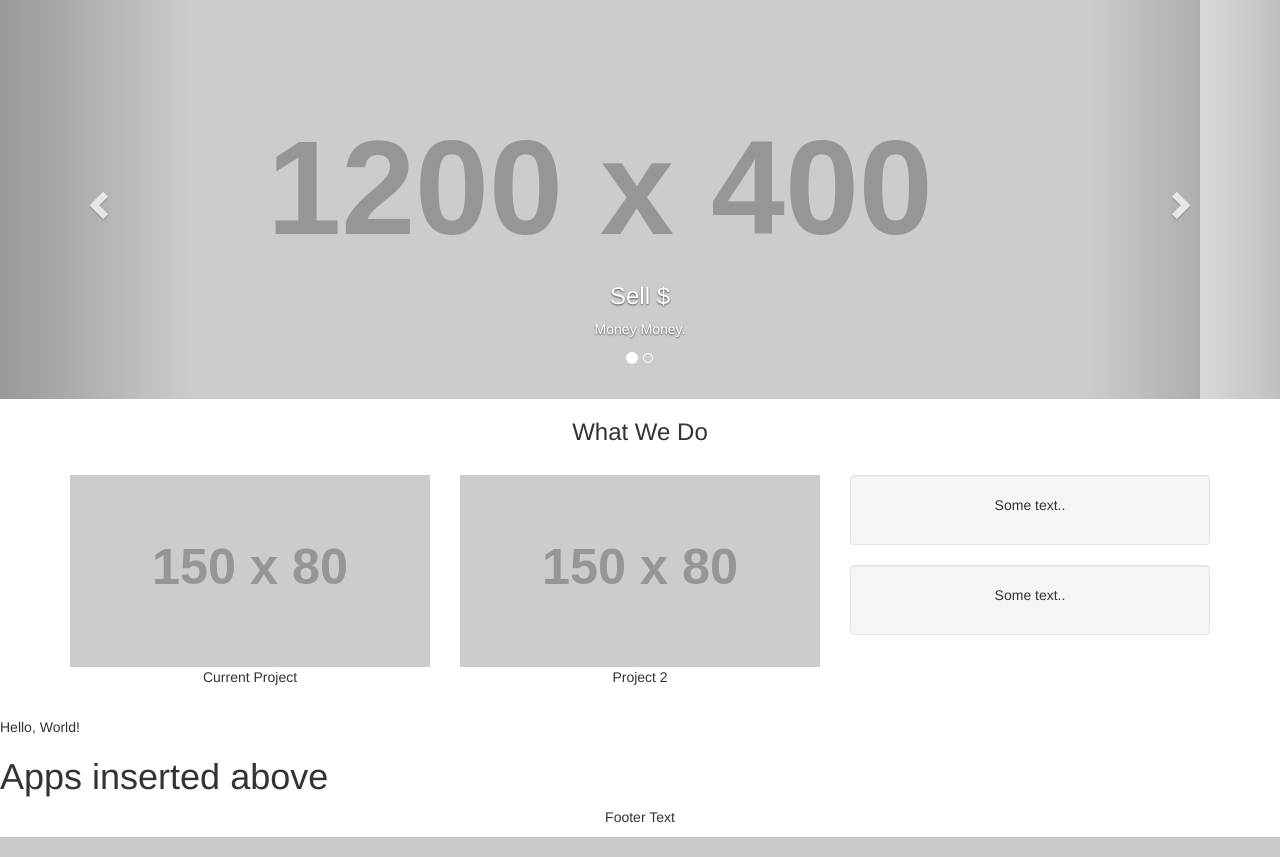
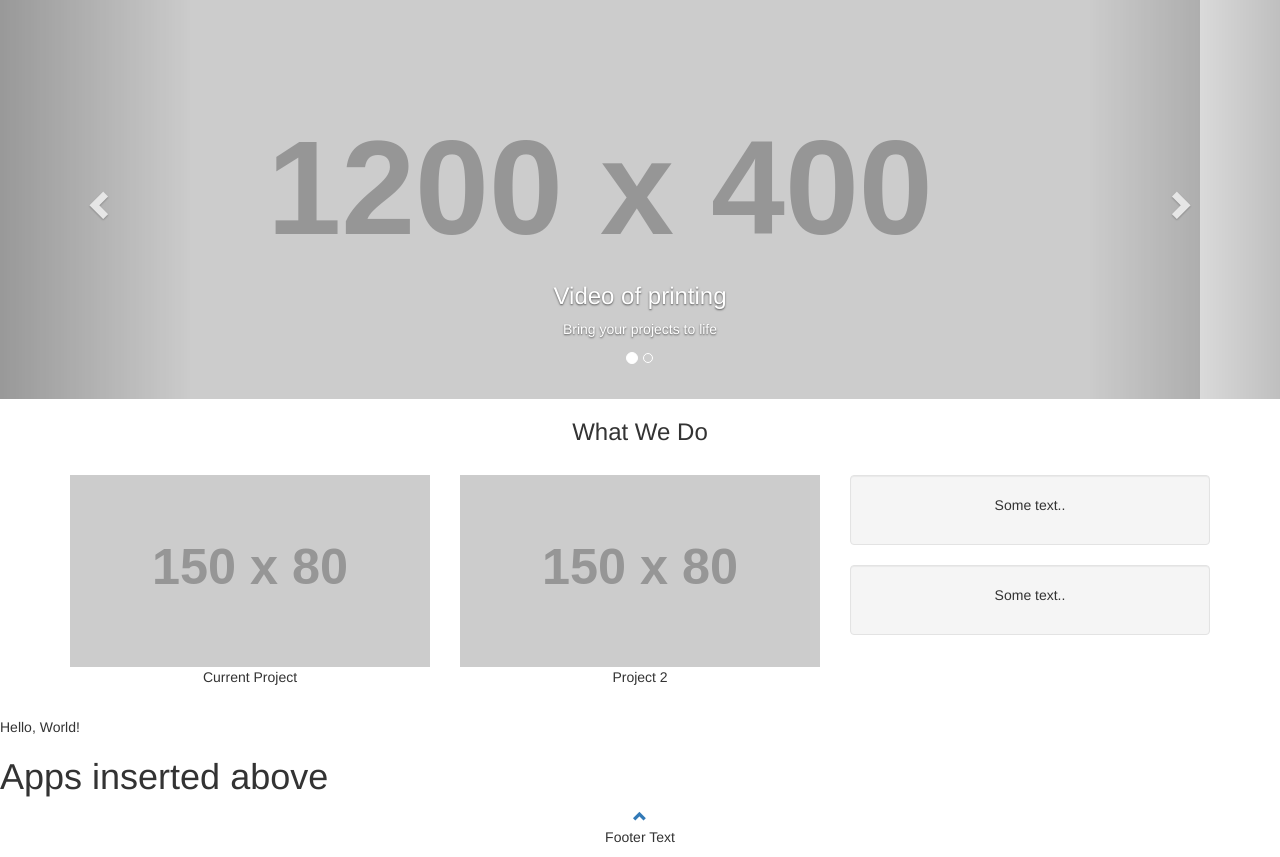
Before and after one commit to modonohoe/emerg3d, a Django app: page / in a window 1280 px wide. Shown: the part 73-930 px from the top of the page. Run offline with Django 3.2, Linux system fonts and the light colour scheme; some libraries are stand-ins or nearby versions.

Commit message:
Add: return to top of page in base.html

```diff
--- a/templates/base.html
+++ b/templates/base.html
@@ -66,8 +66,8 @@
         <div class="item active">
           <img src="https://placehold.it/1200x400?text=IMAGE" alt="Image" />
           <div class="carousel-caption">
-            <h3>Sell $</h3>
-            <p>Money Money.</p>
+            <h3>Video of printing</h3>
+            <p>Bring your projects to life</p>
           </div>
         </div>
 
@@ -77,8 +77,8 @@
             alt="Image"
           />
           <div class="carousel-caption">
-            <h3>More Sell $</h3>
-            <p>Lorem ipsum...</p>
+            <h3>Video of cosplay costume</h3>
+            <p>No project is too big or too small</p>
           </div>
         </div>
       </div>
@@ -153,6 +153,9 @@
     <h1>Apps inserted above</h1>
 
     <footer class="container-fluid text-center">
+      <a href="#myPage" title="To Top">
+        <span class="glyphicon glyphicon-chevron-up"></span>
+      </a>
       <p>Footer Text</p>
     </footer>
   </body>
```
